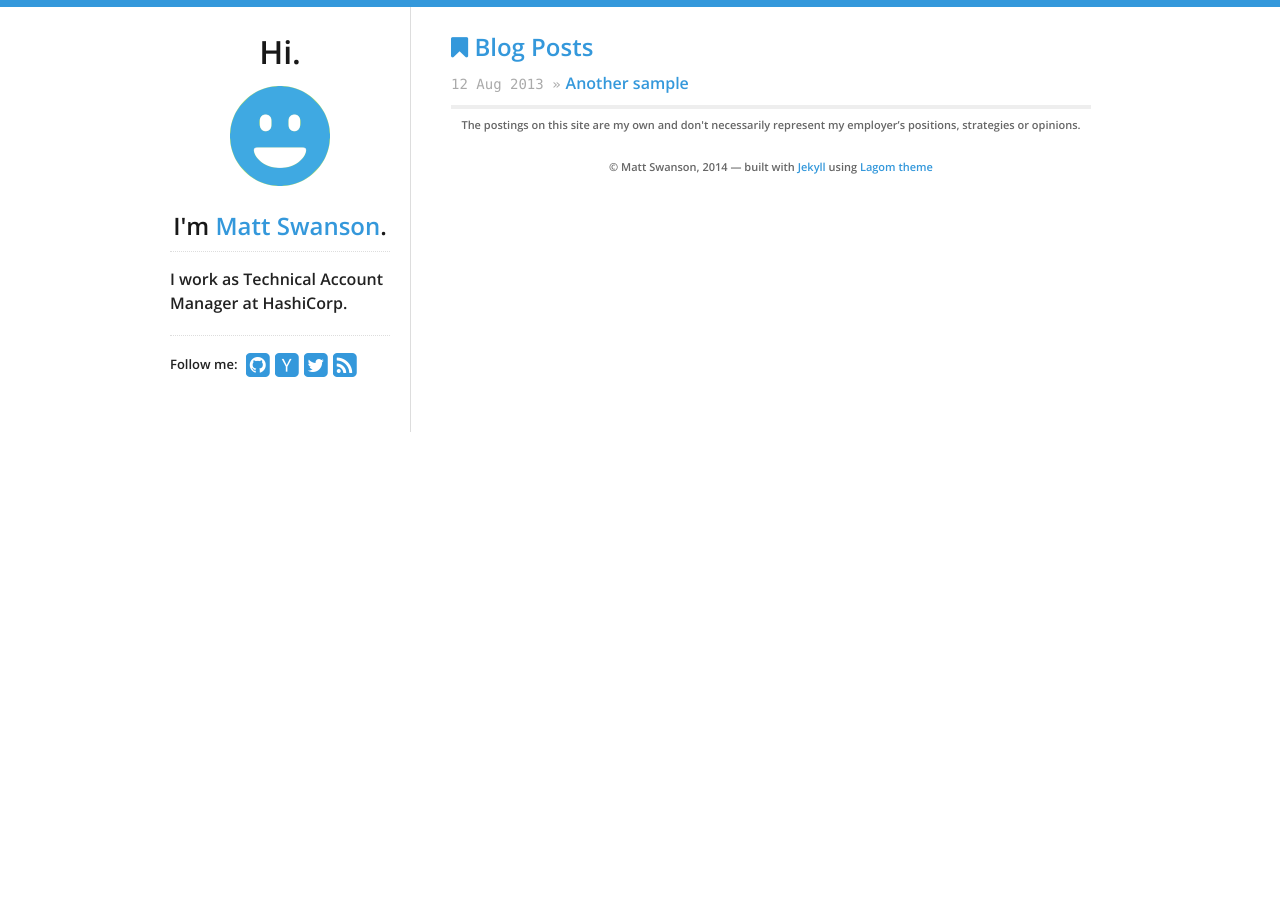
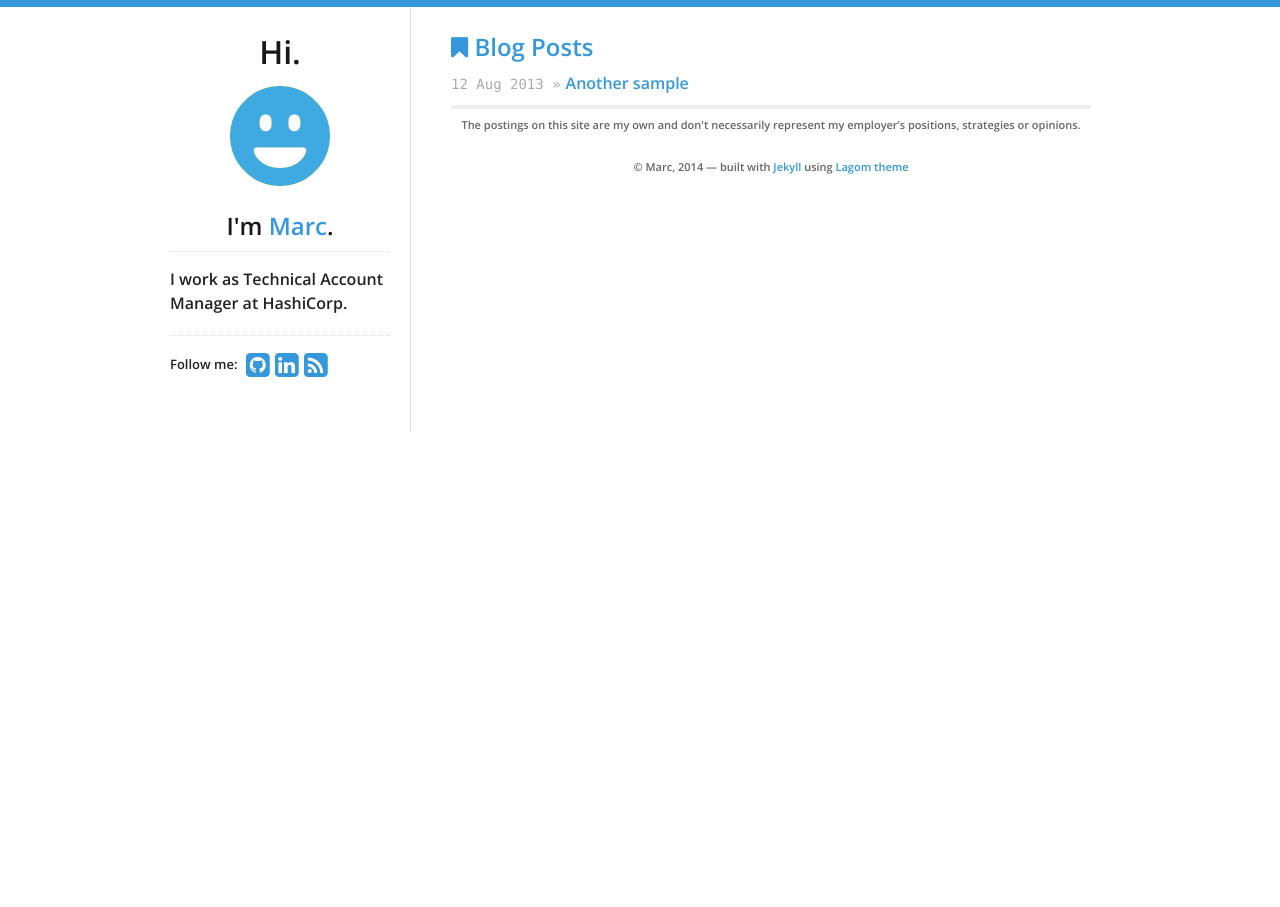
Before and after one commit to servicecontrol/servicecontrol.github.io, a Jekyll site: the page built from index.html, in a window 1280 px wide. Built offline with Jekyll 4.4.1, drawn with Linux system fonts in a browser that asks for light colours; nearby versions of some CDN libraries.

Commit message:
Update theme.yml

```diff
--- a/_data/theme.yml
+++ b/_data/theme.yml
@@ -5,26 +5,26 @@ highlight_color: '#3498db'
 
 # Profile links on the left sidebar, leave blank to ignore
 social:
-  github: swanson
+  github: mkaesz
   #bitbucket: philipj
-  hacker_news: swanson
+  #hacker_news: swanson
   #stackexchange: 348619
   #stackoverflow: 348619
-  twitter: _swanson
+  #twitter: _swanson
   #facebook: zuck
   #tumblr: animalygifs
-  #linkedin: philipjagielski
+  linkedin: marc-steffen-kaesz-8aa58770
   #gplus: 110552447039675960964
   #gravatar: 86e6ff8f75f9daef42d53b7f8002fd95
   #flickr: johndoe
 
 # "Hi, I'm _______"
-name: Matt Swanson
-email: test@example.com
+name: Marc
+email: mskaesz@googlemail.com
 tagline: "weak opinions, strongly held"
 
 # Google Analytics key, leave blank to ignore
-google_analytics_key: UA-xxxx-x
+google_analytics_key: UA-180272883-1
 
 # Toggle "Postings are my own" disclaimer in footer
 show_disclaimer: true
```
